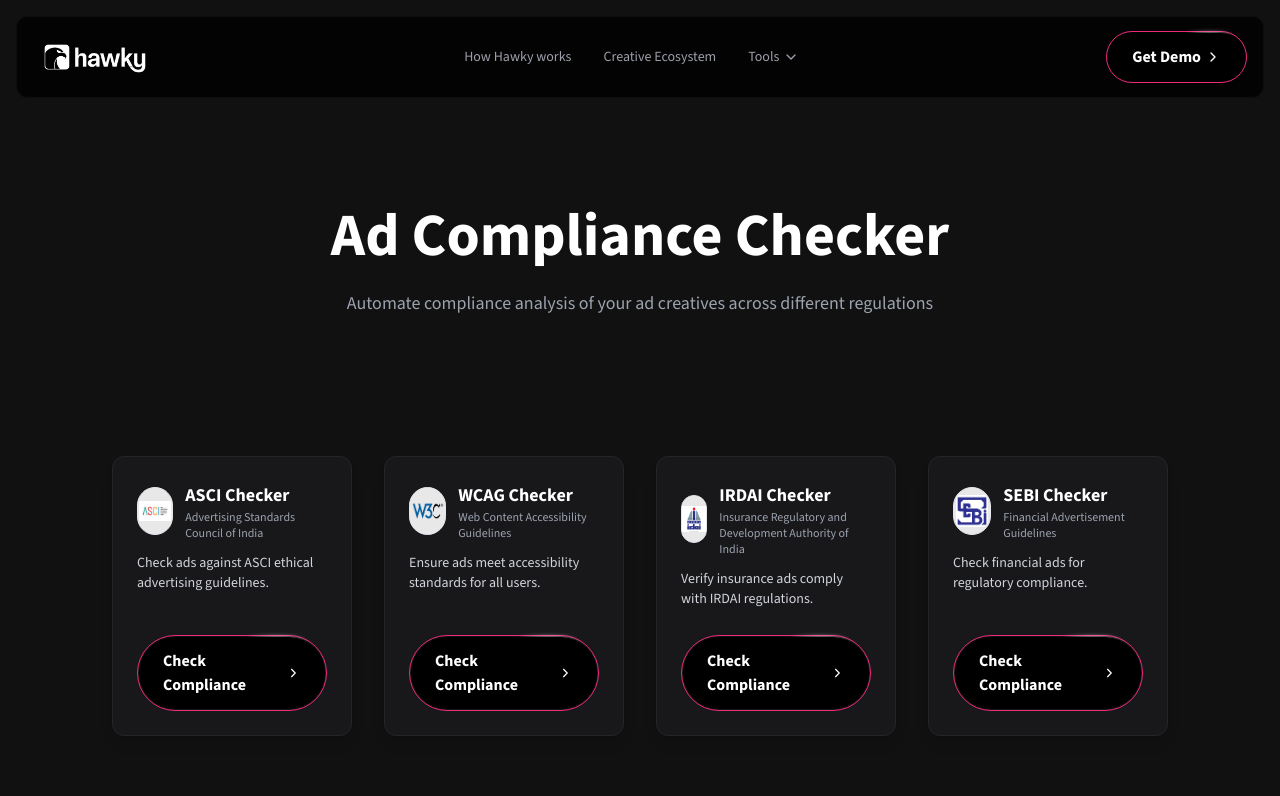
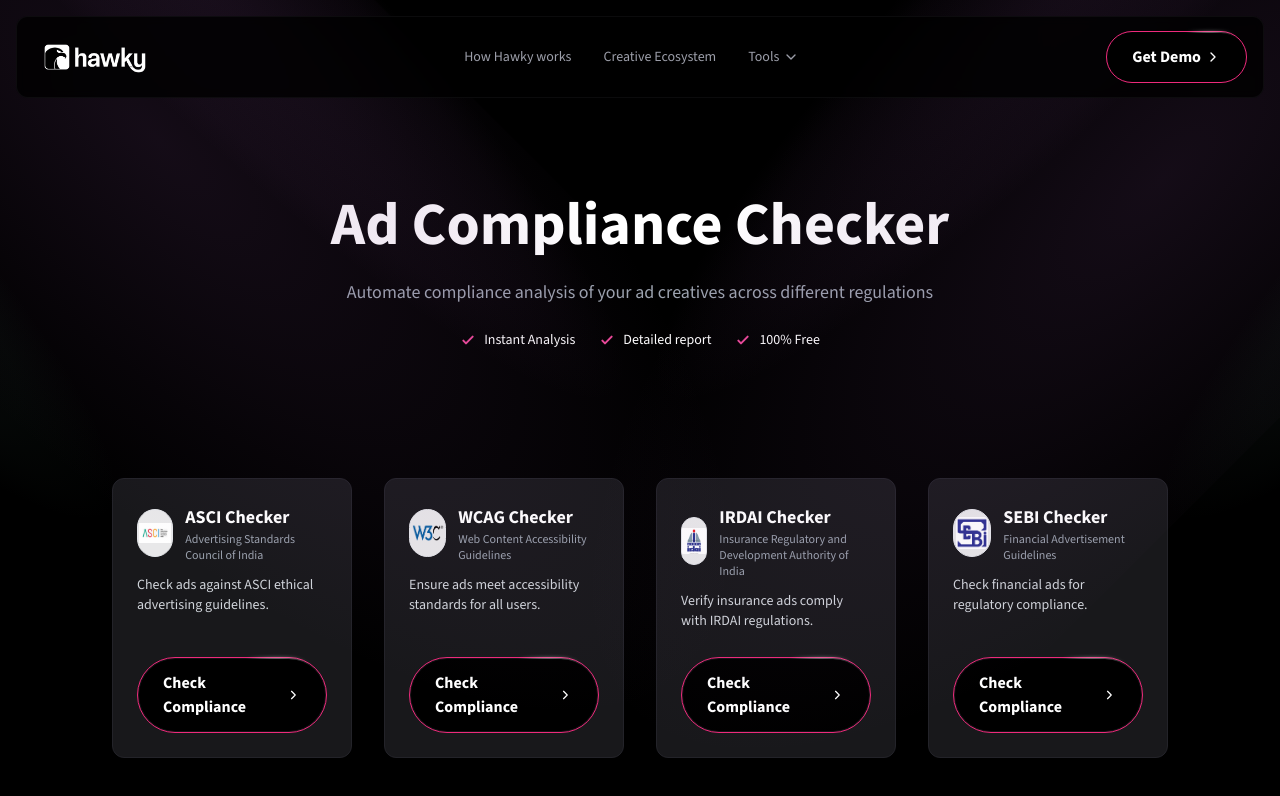
Before and after one commit to hawkyai/hawkyai-tools, a Next.js app: page /compliance in a window 1280 px wide. Shown: the top 796 px of the page. Built offline with nearby package versions, Linux system fonts and the light colour scheme.

Commit message:
Fixed UI

```diff
--- a/app/compliance/hero-section.tsx
+++ b/app/compliance/hero-section.tsx
@@ -8,6 +8,20 @@ export default function HeroSection() {
         <p className="text-gray-400 max-w-2xl mx-auto text-lg">
           Automate compliance analysis of your ad creatives across different regulations
         </p>
+        <div className="flex flex-row gap-2 sm:gap-6 justify-center items-center mt-6">
+          <div className="flex items-center gap-1 sm:gap-2">
+            <svg className="w-3 h-3 sm:w-4 sm:h-4 text-pink-500 flex-shrink-0" fill="none" stroke="currentColor" strokeWidth="3" viewBox="0 0 24 24"><path strokeLinecap="round" strokeLinejoin="round" d="M5 13l4 4L19 7" /></svg>
+            <span className="text-white text-xs sm:text-sm">Instant Analysis</span>
+          </div>
+          <div className="flex items-center gap-1 sm:gap-2">
+            <svg className="w-3 h-3 sm:w-4 sm:h-4 text-pink-500 flex-shrink-0" fill="none" stroke="currentColor" strokeWidth="3" viewBox="0 0 24 24"><path strokeLinecap="round" strokeLinejoin="round" d="M5 13l4 4L19 7" /></svg>
+            <span className="text-white text-xs sm:text-sm">Detailed report</span>
+          </div>
+          <div className="flex items-center gap-1 sm:gap-2">
+            <svg className="w-3 h-3 sm:w-4 sm:h-4 text-pink-500 flex-shrink-0" fill="none" stroke="currentColor" strokeWidth="3" viewBox="0 0 24 24"><path strokeLinecap="round" strokeLinejoin="round" d="M5 13l4 4L19 7" /></svg>
+            <span className="text-white text-xs sm:text-sm">100% Free</span>
+          </div>
+        </div>
       </div>
     </div>
   )
--- a/app/compliance/page.tsx
+++ b/app/compliance/page.tsx
@@ -2,15 +2,25 @@ import type { Metadata } from "next"
 import { Header } from "@/components/ui/header"
 import HeroSection from "./hero-section"
 import ComplianceOptions from "./compliance-options"
+import { Spotlight } from "@/components/ui/spotlight-new"
+import { Upload, Sparkles, FileText } from "lucide-react"
 
 export const metadata: Metadata = {
   title: "Ad Compliance Checker | Hawky",
   description: "Check your ads for compliance with various regulatory standards including ASCI, WCAG, IRDAI, and Financial guidelines",
 }
 
+
+
 export default function CompliancePage() {
   return (
-    <main className="min-h-screen flex flex-col">
+    <main className="min-h-screen flex flex-col bg-black relative overflow-hidden">
+      {/* Spotlight effect */}
+      <Spotlight
+        gradientFirst="radial-gradient(68.54% 68.72% at 55.02% 31.46%, rgba(138, 80, 155, 0.15) 0, rgba(138, 80, 155, 0.05) 50%, rgba(138, 80, 155, 0) 80%)"
+        gradientSecond="radial-gradient(50% 50% at 50% 50%, rgba(138, 80, 155, 0.12) 0, rgba(138, 80, 155, 0.04) 80%, transparent 100%)"
+        gradientThird="radial-gradient(50% 50% at 50% 50%, rgba(138, 80, 155, 0.1) 0, rgba(83, 133, 116, 0.05) 80%, transparent 100%)"
+      />
       <Header />
       <HeroSection />
       <ComplianceOptions />
--- a/components/social-proof.tsx
+++ b/components/social-proof.tsx
@@ -29,8 +29,8 @@ export const SocialProof = () => {
           <div className="absolute right-0 top-0 bottom-0 w-24 bg-gradient-to-l from-black to-transparent z-10"></div>
 
           {/* Marquee container */}
-          <div className="logos-slider">
-            <div className="logos-slide">
+          <div className="logos-slider flex gap-8">
+            <div className="logos-slide flex gap-8">
               {logos.map((logo, index) => (
                 <div key={`logo-1-${index}`} className="mx-10 group relative h-32 w-48">
                   <div className="absolute inset-0 flex items-center justify-center">
```
Also changed, not shown: public/IRDAI.jpg (added).
